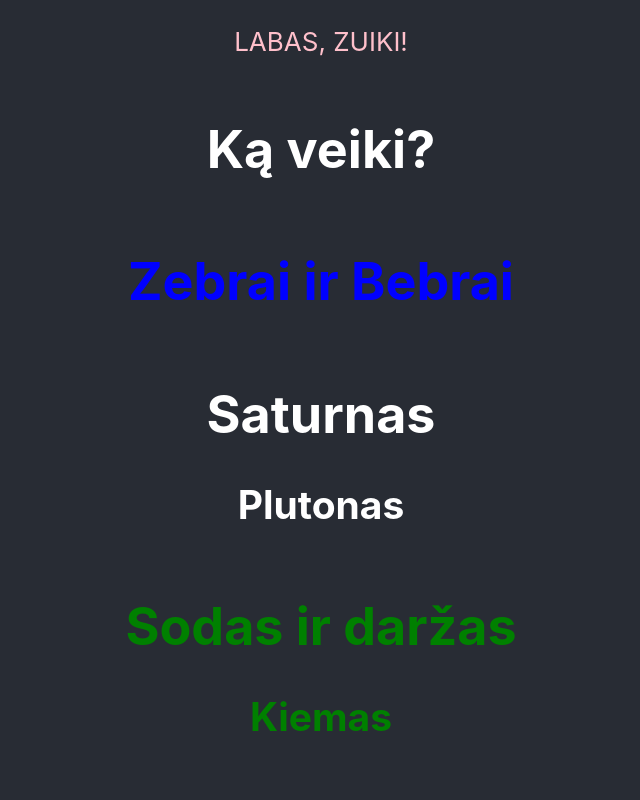
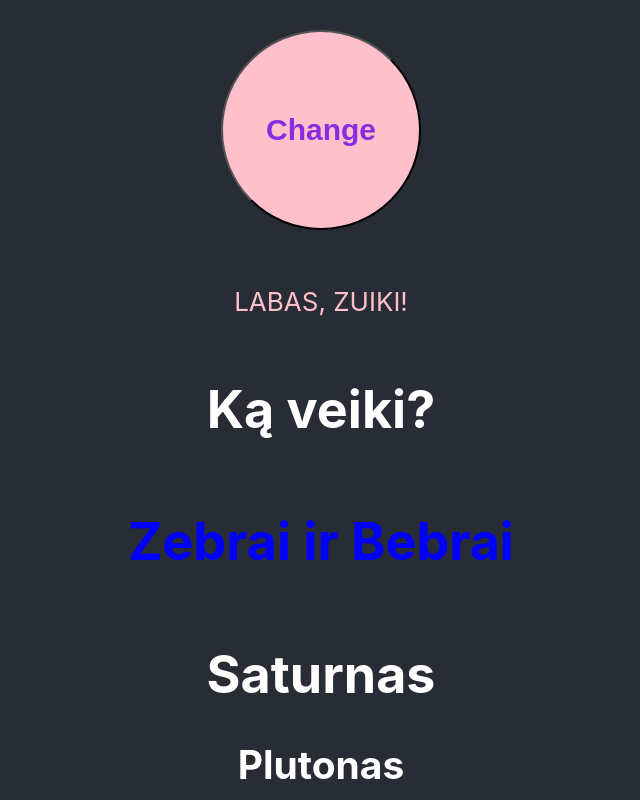
Before and after one commit to AusraMundus/React-homework, a React (Create React App) app: page / in a window 1280 px wide. Shown: the top 800 px of the page, without its empty margins (319-959 px from the left). Built offline with nearby package versions, Linux system fonts and the light colour scheme.

Commit message:
React State Homework Start

```diff
--- a/src/App.jsx
+++ b/src/App.jsx
@@ -1,13 +1,17 @@
 import './App.scss';
 import {LabasZuiki, Tekstas, Dryziai, Planetos, Namai} from "./Components/nd-react-base";
 import {SuoKvadrate, SuoApskritime, SuoFormose, DogBigLetter, DogsColor} from "./Components/nd-react-base-list";
+import Button from './Components/nd-react-state';
 import Dogs from './Components/pvz-dogs';
+
 
 function App() {
 
   return (
     <div className="App">
       <header className="App-header">
+
+        <Button />
 
         <LabasZuiki />
         <Tekstas text= 'Ką veiki?'/>
--- a/src/App.scss
+++ b/src/App.scss
@@ -32,3 +32,24 @@
       border-radius: 10px;
   }
 }
+
+.btn-round {
+  width: 200px;
+  height: 200px;
+  background-color: pink;
+  color:blueviolet;
+  font-size: 30px;
+  font-weight: bold;
+  margin: 30px;
+  border-radius: 50%;
+}
+
+.btn-square {
+  width: 200px;
+  height: 200px;
+  background-color: pink;
+  color:blueviolet;
+  font-size: 30px;
+  font-weight: bold;
+  margin: 30px;
+}
--- /dev/null
+++ b/src/Components/nd-react-state.jsx
@@ -0,0 +1,16 @@
+import { useState } from 'react';
+
+// 1 užduotis. Sukurti aplikaciją, kuri turi mygtuką change ir atvaizduoja apskritimą. Paspaudus mygtuką change apskritimas turi pavirsti į kvadratą, o paspaudus dar kartą vėl pavirsti apskritimu.
+
+export default function Button() {
+
+    const [shape, setShape] = useState('btn-round');
+
+    const changeShape = _ => {
+        setShape(shape => shape === 'btn-square' ? 'btn-round' : 'btn-square');
+    }
+
+    return (
+        <button className={shape} onClick={changeShape}>Change</button>
+    );
+}
```
